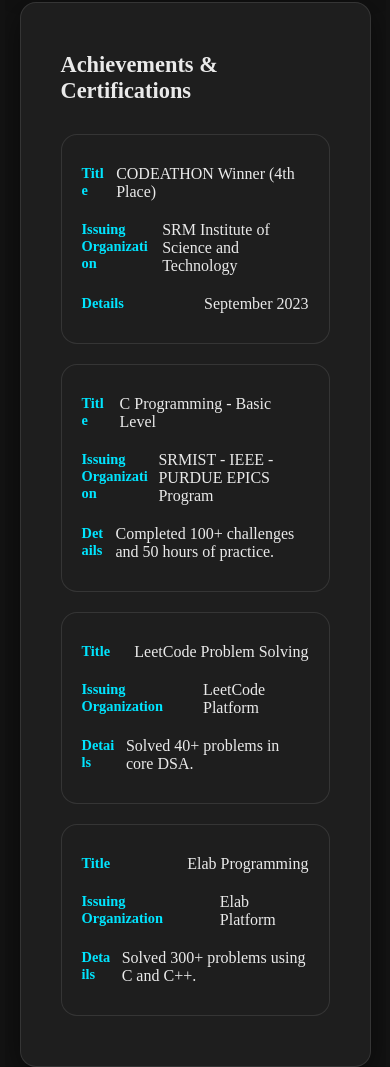
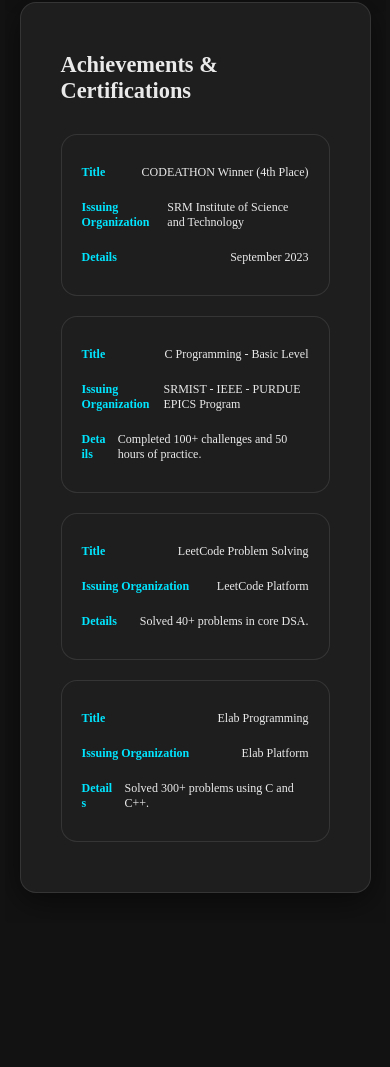
Before and after one commit to Vishnudevverse/Vishnu.github.io, a plain HTML site: page about.html in a window 390 px wide. Shown: the part 2179-3246 px from the top of the page. After the commit the page ends 3102 px from the top, so only its background shows below. Drawn offline with Linux system fonts and the light colour scheme.

Commit message:
reduced td size

```diff
--- a/style.css
+++ b/style.css
@@ -308,6 +308,9 @@ footer {
         font-weight: 600;
         color: var(--accent-color);
         margin-right: 10px;
-        font-size: 0.9rem;
+        font-size: 0.75rem;
+    }
+    .achievements-table td{
+        font-size: 0.75rem;
     }
 }
```
